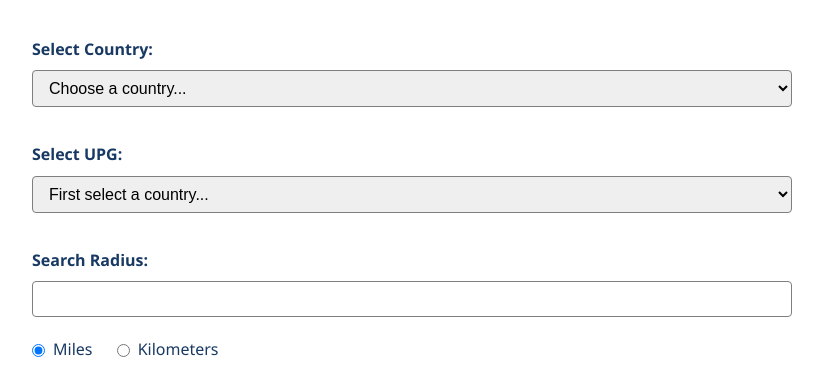
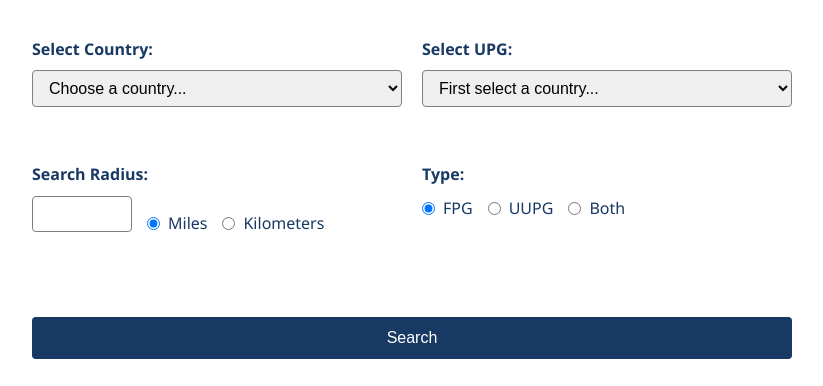
Before and after one commit to jburchel/PeopleFinder, a plain HTML site: page index.html in a window 1280 px wide. Shown: the part 377-763 px from the top of the page, without its empty margins (228-1051 px from the left). Drawn offline with Linux system fonts and the light colour scheme.

Commit message:
[Style] 🎨 Update styles and layout
Type: style

Files changed:        2

Details:  M css/styles.css
 M index.html

```diff
--- a/css/styles.css
+++ b/css/styles.css
@@ -148,3 +148,62 @@ footer {
         font-size: 2em;
     }
 }
+
+/* Grid Layout */
+.search-grid {
+    display: grid;
+    grid-template-columns: 1fr 1fr;
+    gap: 20px;
+    margin-bottom: 30px;
+}
+
+/* Form Groups */
+.form-group {
+    margin-bottom: 25px;
+}
+
+/* Radius Specific Styles */
+.radius-container {
+    display: flex;
+    align-items: center;
+    gap: 15px;
+}
+
+.radius-container input[type="number"] {
+    width: 100px;
+    padding: 8px;
+}
+
+/* Radio Groups */
+.radio-group {
+    display: flex;
+    gap: 15px;
+    align-items: center;
+}
+
+.radio-group label {
+    display: inline-flex;
+    align-items: center;
+    margin: 0;
+    font-weight: normal;
+}
+
+.type-group {
+    margin-top: 8px;
+}
+
+/* Responsive adjustments */
+@media (max-width: 600px) {
+    .search-grid {
+        grid-template-columns: 1fr;
+    }
+
+    .radius-container {
+        flex-direction: column;
+        align-items: flex-start;
+    }
+
+    .radio-group {
+        margin-top: 10px;
+    }
+}
--- a/index.html
+++ b/index.html
@@ -18,6 +18,8 @@
 
     <main>
         <form id="searchForm">
+            <div class="search-grid">
+                <!-- Row 1 -->
                 <div class="form-group">
                     <label for="country">Select Country:</label>
                     <select id="country" name="country" required>
@@ -32,9 +34,11 @@
                     </select>
                 </div>
 
-            <div class="form-group">
+                <!-- Row 2 -->
+                <div class="form-group radius-group">
                     <label for="radius">Search Radius:</label>
-                <input type="number" id="radius" name="radius" required min="1">
+                    <div class="radius-container">
+                        <input type="number" id="radius" name="radius" required min="1" max="1000">
                         <div class="radio-group">
                             <label>
                                 <input type="radio" name="unit" value="miles" checked> Miles
@@ -42,6 +46,23 @@
                             <label>
                                 <input type="radio" name="unit" value="kilometers"> Kilometers
                             </label>
+                        </div>
+                    </div>
+                </div>
+
+                <div class="form-group">
+                    <label>Type:</label>
+                    <div class="radio-group type-group">
+                        <label>
+                            <input type="radio" name="type" value="fpg" checked> FPG
+                        </label>
+                        <label>
+                            <input type="radio" name="type" value="uupg"> UUPG
+                        </label>
+                        <label>
+                            <input type="radio" name="type" value="both"> Both
+                        </label>
+                    </div>
                 </div>
             </div>
 
```
Lines whose indentation alone changed are shown as unchanged.
